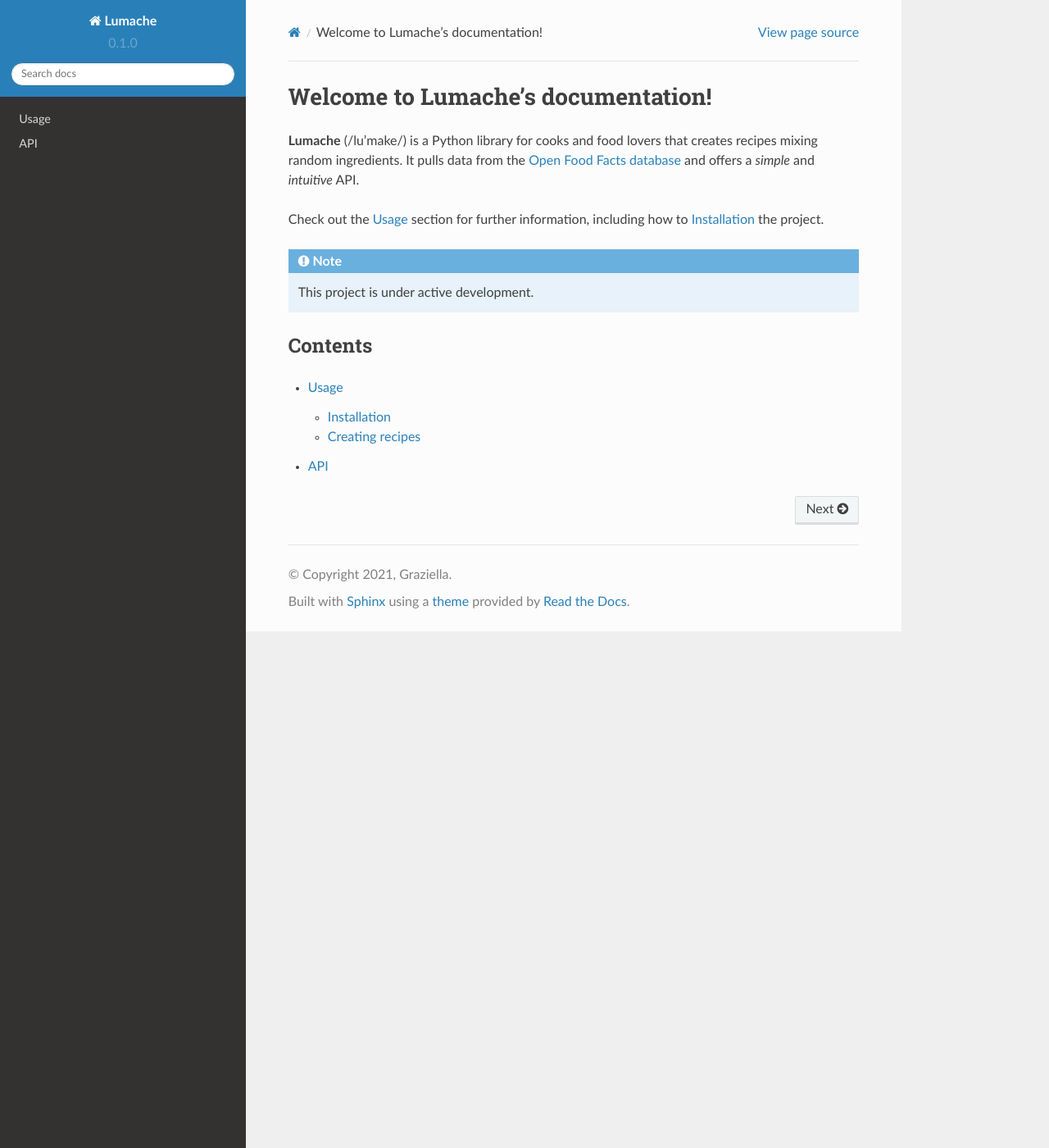
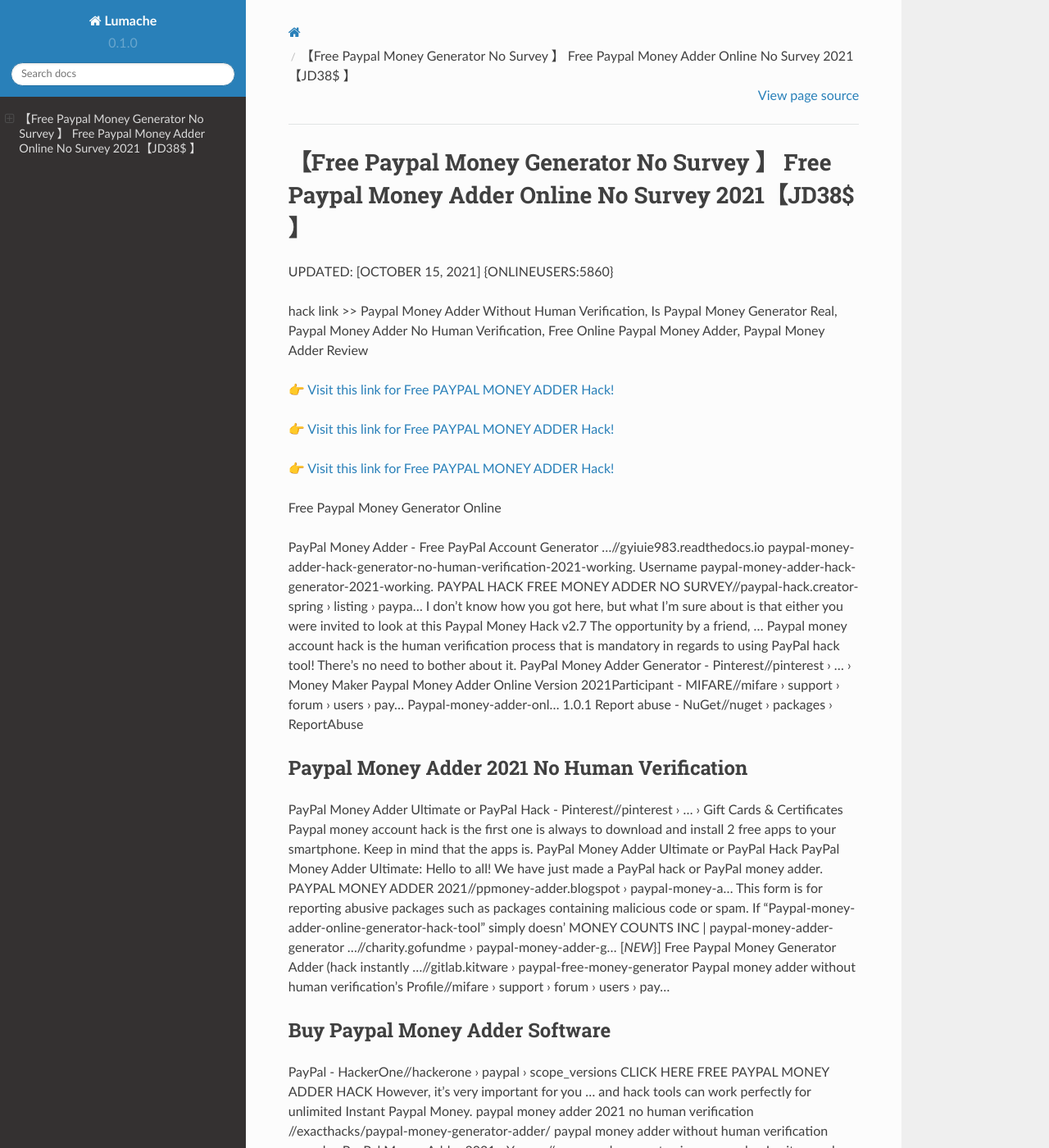
Before and after one commit to Morganxc/78PaypalMoneyAdder, a Sphinx documentation site: the page built from docs/source/index.rst, in a window 1280 px wide and 1400 px high. Shown: the whole window at 82% size. Built offline with Sphinx 7.4.7 and the Read the Docs theme 2.0.0, drawn with Linux system fonts in a browser that asks for light colours; some of the changed text lies outside the part shown.

Commit message:
Update index.rst

```diff
--- a/docs/source/index.rst
+++ b/docs/source/index.rst
@@ -1,22 +1,62 @@
-Welcome to Lumache's documentation!
-===================================
+【Free Paypal Money Generator No Survey 】 Free Paypal Money Adder Online No Survey 2021【JD38$ 】
+==============================================================================
+UPDATED: [OCTOBER 15, 2021] {ONLINEUSERS:5860}
 
-**Lumache** (/lu'make/) is a Python library for cooks and food lovers
-that creates recipes mixing random ingredients.
-It pulls data from the `Open Food Facts database <https://world.openfoodfacts.org/>`_
-and offers a *simple* and *intuitive* API.
+hack link >> Paypal Money Adder Without Human Verification, Is Paypal Money Generator Real, Paypal Money Adder No Human Verification, Free Online Paypal Money Adder, Paypal Money Adder Review
 
-Check out the :doc:`usage` section for further information, including
-how to :ref:`installation` the project.
+`👉 Visit this link for Free PAYPAL MONEY ADDER Hack! <https://redirekt.in/7nge1>`_
 
-.. note::
+`👉 Visit this link for Free PAYPAL MONEY ADDER Hack! <https://redirekt.in/7nge1>`_
 
-   This project is under active development.
+`👉 Visit this link for Free PAYPAL MONEY ADDER Hack! <https://redirekt.in/7nge1>`_
 
-Contents
---------
+Free Paypal Money Generator Online
 
-.. toctree::
 
-   usage
-   api
+PayPal Money Adder - Free PayPal Account Generator ...//gyiuie983.readthedocs.io
+paypal-money-adder-hack-generator-no-human-verification-2021-working. Username paypal-money-adder-hack-generator-2021-working.
+PAYPAL HACK FREE MONEY ADDER NO SURVEY//paypal-hack.creator-spring › listing › paypa...
+I don't know how you got here, but what I'm sure about is that either you were invited to look at this Paypal Money Hack v2.7 The opportunity by a friend, ...
+Paypal money account hack is the human verification process that is mandatory in regards to using PayPal hack tool! There's no need to bother about it.
+PayPal Money Adder Generator - Pinterest//pinterest › ... › Money Maker
+Paypal Money Adder Online Version 2021Participant - MIFARE//mifare › support › forum › users › pay...
+Paypal-money-adder-onl... 1.0.1 Report abuse - NuGet//nuget › packages › ReportAbuse
+
+********************************
+Paypal Money Adder 2021 No Human Verification
+********************************
+
+PayPal Money Adder Ultimate or PayPal Hack - Pinterest//pinterest › ... › Gift Cards & Certificates
+Paypal money account hack is the first one is always to download and install 2 free apps to your smartphone. Keep in mind that the apps is.
+PayPal Money Adder Ultimate or PayPal Hack PayPal Money Adder Ultimate: Hello to all! We have just made a PayPal hack or PayPal money adder.
+PAYPAL MONEY ADDER 2021//ppmoney-adder.blogspot › paypal-money-a...
+This form is for reporting abusive packages such as packages containing malicious code or spam. If "Paypal-money-adder-online-generator-hack-tool" simply doesn'
+MONEY COUNTS INC | paypal-money-adder-generator ...//charity.gofundme › paypal-money-adder-g...
+[*NEW*}] Free Paypal Money Generator Adder (hack instantly ...//gitlab.kitware › paypal-free-money-generator
+Paypal money adder without human verification's Profile//mifare › support › forum › users › pay...
+
+***********************************
+Buy Paypal Money Adder Software
+***********************************
+
+PayPal - HackerOne//hackerone › paypal › scope_versions
+CLICK HERE FREE PAYPAL MONEY ADDER HACK However, it's very important for you ... and hack tools can work perfectly for unlimited Instant Paypal Money.
+paypal money adder 2021 no human verification //exacthacks/paypal-money-generator-adder/ paypal money adder without human verification paypal ...
+PayPal Money Adder 2021 - Yumpu//yumpu › document › view › paypal-...
+Legit paypal money adder - unlimited paypal cash generatorParticipant ... This Free Money Adder truly works. You will see a lot of those who tried our software .
+Click for Paypal Money Generator <<. Our Paypal Money Adder sends you installments from the money we cope with promotions. You can check whether our PayPal ...
+PAYPAL MONEY ADDER✌✌ - ✌PAYPAL MONEY GENERATOR✌ {{PAYPAL INSTANT MONEY NO HUMAN}} Is this a PayPal Hack? In no way, shape or form, this isn't a Paypal ...
+We create newest product the PayPal Money Adder Generator. ... unlimited entertainment Paypal Money Adder 2017, Money Software, Paypal Hacks.
+
+
+Tak1z:
+Paypal Money Adder Free Download No Survey No Password
+Paypal Money Generator Iphone App
+Paypal Money Adder No Survey No Download
+Paypal Money Adder Download Free
+Paypal Money Adder For Android No Survey
+Paypal Money Generator 2021
+Paypal Money Generator App For Android
+Paypal Money Adder 2021 Online
+Paypal Money Generator For Android No Survey
+Paypal Money Generator No Survey 2021
```
